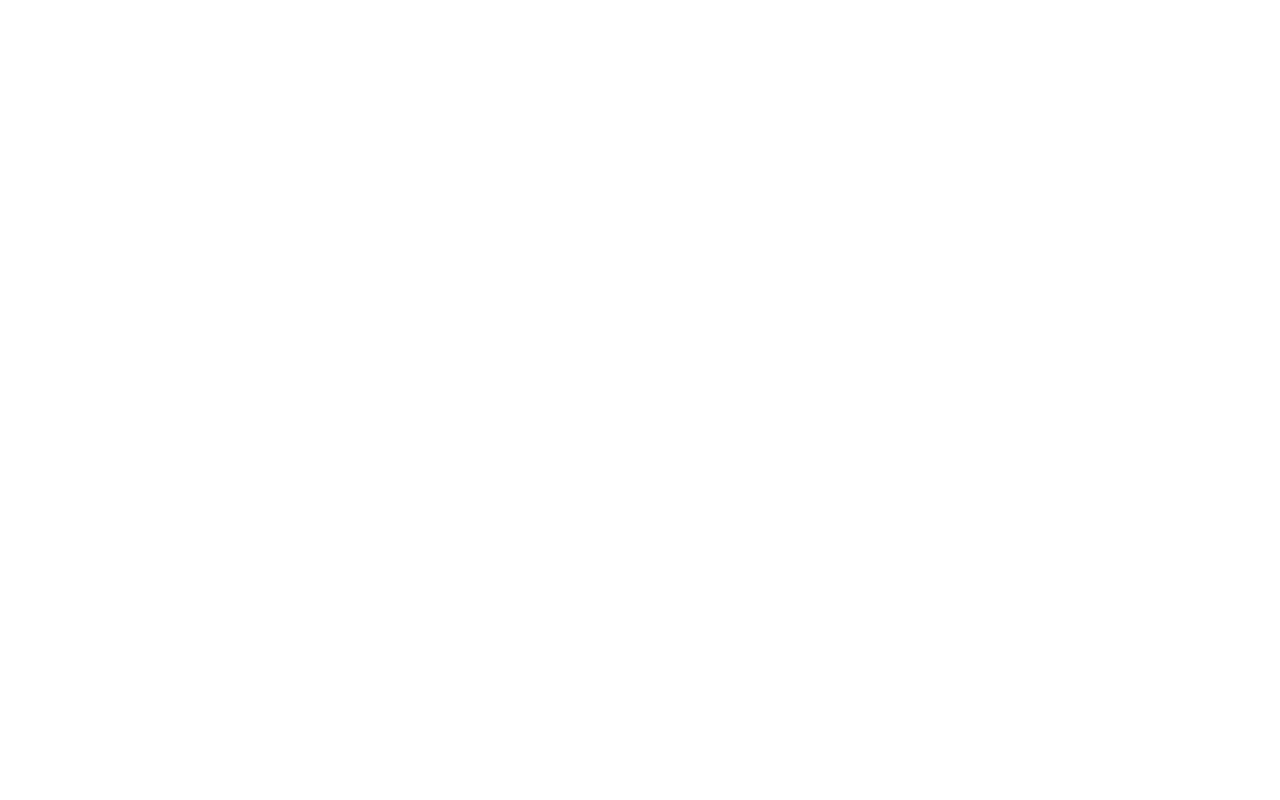
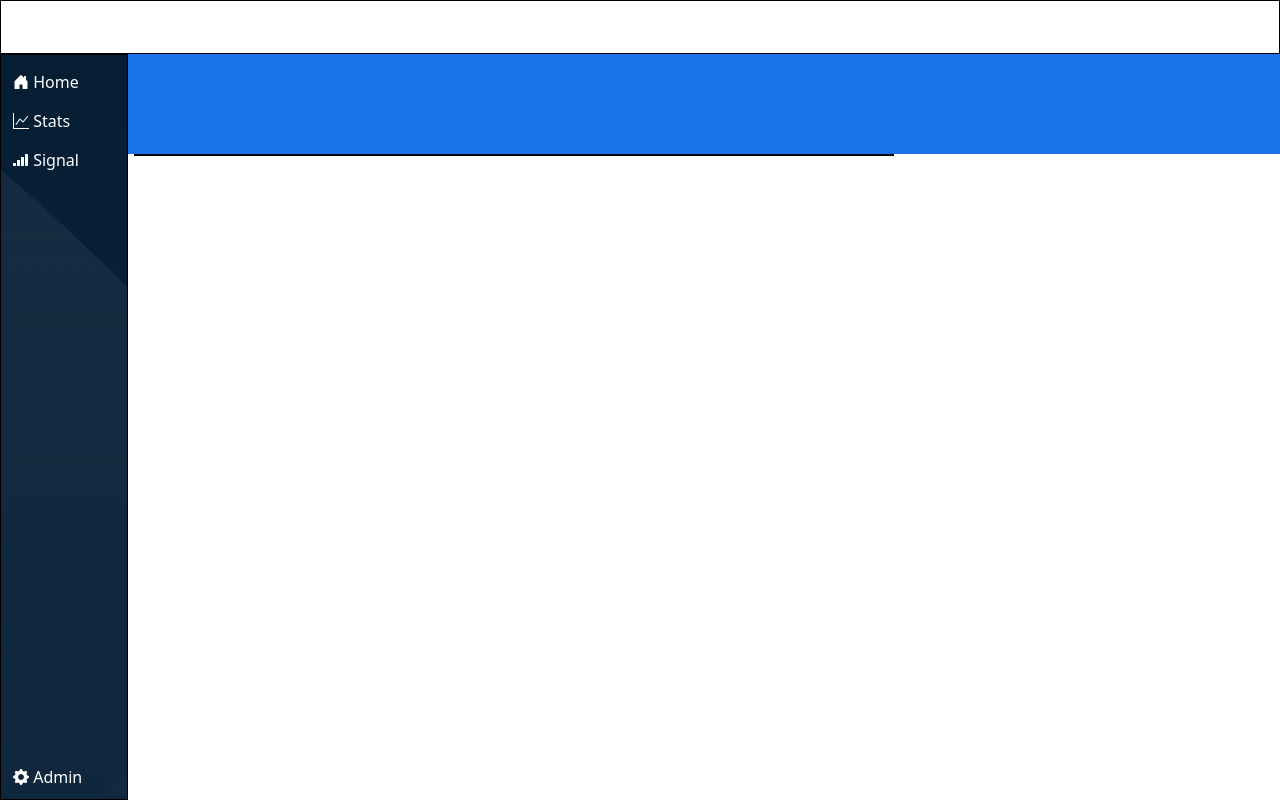
Before and after one commit to mikzanco/html-css-bootstrap-dashboard, a plain HTML site: page index.html in a window 1280 px wide. Drawn offline with nearby package versions, Linux system fonts and the light colour scheme.

Commit message:
fix img and color sidenav, fix icon and span

```diff
--- a/css/style.css
+++ b/css/style.css
@@ -0,0 +1,71 @@
+*{
+    margin: 0;
+    padding: 0;
+    box-sizing: border-box;
+}
+
+.mz-main-container{}
+
+.d-flex{
+    display: flex;
+}
+
+.debug{
+    background-color: rgba(139, 236, 93, 0.479);
+    border: 1px solid black;
+}
+
+/* HEADER */
+
+header{
+    height: 54px;
+    width: 100vw;
+    border: 1px solid black;
+    position: fixed;
+
+    z-index: 4;
+}
+
+/* SIDENAV */
+
+.sidenav{
+    height: calc(100vh - 54px);
+    position: relative;
+    left: 0;
+    top: 54px;
+    width: calc(100vw - 90%);
+    border: 1px solid black;
+    background-image: url(../img/sidebar-bg.png), linear-gradient(rgb(5, 30, 52), rgb(14, 38, 60));
+    justify-content: space-between;
+    color: white;
+}
+
+.sidenav .container ul{
+    padding-left: 0;
+}
+
+.sidenav .container ul li{
+    list-style: none;
+    padding-top: 15px;
+}
+
+.sidenav .container{
+    padding-bottom: 10px;
+}
+
+/* MAIN */
+
+
+main{
+    position: relative;
+    top: 54px;
+    right: 0;
+    width: calc(100vw - 10%);
+}
+
+.blue-container{
+    height: 100px;
+    width: 100%;
+    background-color: rgb(26, 115, 232);
+
+}
--- a/index.html
+++ b/index.html
@@ -6,12 +6,61 @@
     <meta name="viewport" content="width=device-width, initial-scale=1.0">
 
     <link href="https://cdn.jsdelivr.net/npm/bootstrap@5.2.2/dist/css/bootstrap.min.css" rel="stylesheet" integrity="sha384-Zenh87qX5JnK2Jl0vWa8Ck2rdkQ2Bzep5IDxbcnCeuOxjzrPF/et3URy9Bv1WTRi" crossorigin="anonymous">
-<script src="https://cdn.jsdelivr.net/npm/bootstrap@5.2.2/dist/js/bootstrap.bundle.min.js" integrity="sha384-OERcA2EqjJCMA+/3y+gxIOqMEjwtxJY7qPCqsdltbNJuaOe923+mo//f6V8Qbsw3" crossorigin="anonymous"></script>
-
+    <script src="https://cdn.jsdelivr.net/npm/bootstrap@5.2.2/dist/js/bootstrap.bundle.min.js" integrity="sha384-OERcA2EqjJCMA+/3y+gxIOqMEjwtxJY7qPCqsdltbNJuaOe923+mo//f6V8Qbsw3" crossorigin="anonymous"></script>
+    <link rel="stylesheet" href="https://cdn.jsdelivr.net/npm/bootstrap-icons@1.9.1/font/bootstrap-icons.css">
     <link rel="stylesheet" href="css/style.css">
     <title>Document</title>
 </head>
 <body>
+    <header>
+        <div class="container"></div>
 
+        <!-- <nav class="navbar bg-light">
+            <div class="container-fluid">
+              <a class="navbar-brand">Navbar</a>
+              <form class="d-flex" role="search">
+                <input class="form-control ms-2" type="search" placeholder="Search" aria-label="Search">
+
+              </form>
+            </div>
+          </nav> -->
+    </header>
+    <div class="d-flex mz-main-container">
+        <div class="sidenav d-flex flex-column">
+            <div class="container">
+                <ul>
+                    <li>
+                        <i class="bi bi-house-door-fill"></i>
+                        <span>Home</span>
+                    </li>
+                    <li>
+                        <i class="bi bi-graph-up"></i>
+                        <span>Stats</span>
+                    </li>
+                    <li>
+                        <i class="bi bi-reception-4"></i>
+                        <span>Signal</span>
+                    </li>
+                </ul>
+            </div>
+            <div class="container">
+                <i class="bi bi-gear-fill"></i>
+                <span>Admin</span>
+            </div>
+
+        </div>
+
+        <main>
+            <div class="blue-container">
+
+            </div>
+            <div class="container">
+                <div class="row">
+                    <div class="col-8 debug"></div>
+                    <div class="col-4"></div>
+                </div>
+            </div>
+        </main>
+    </div>
 </body>
 </html>
```
